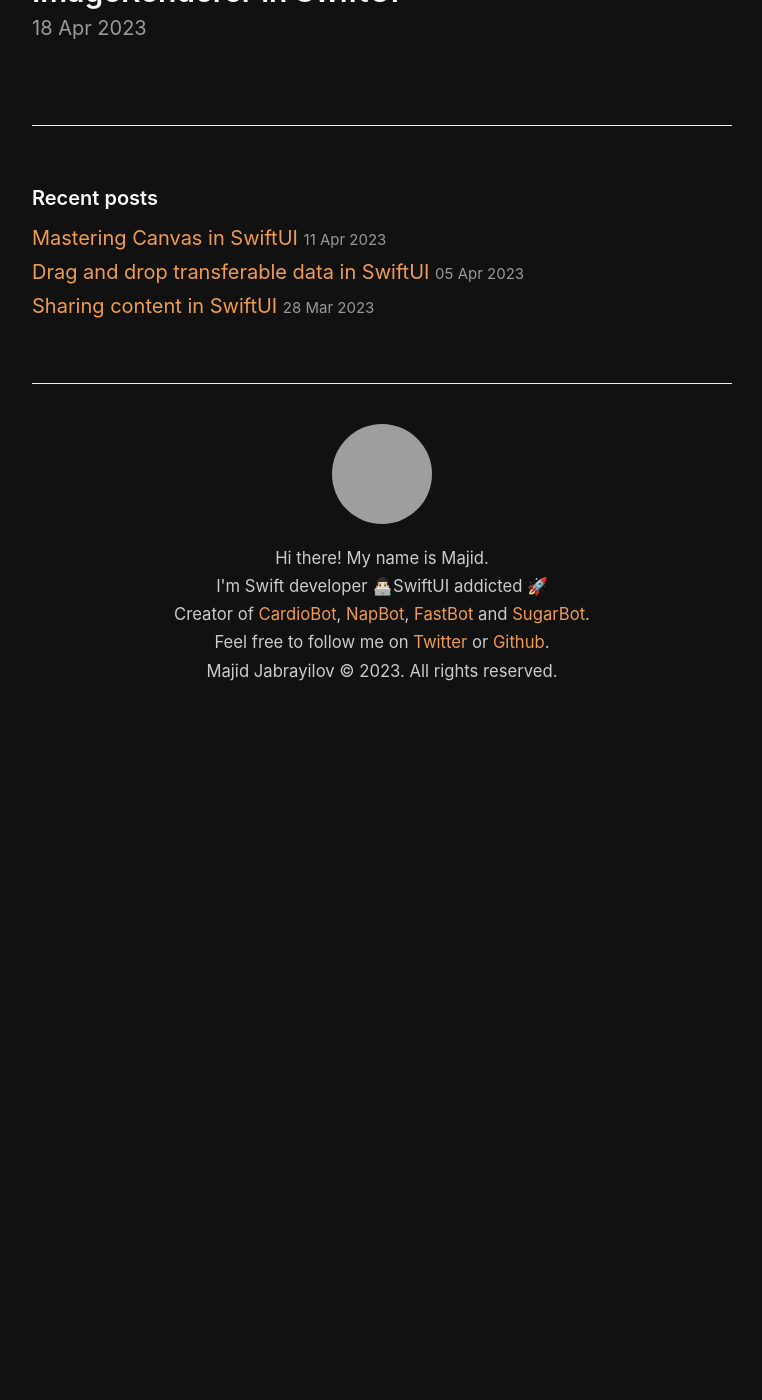
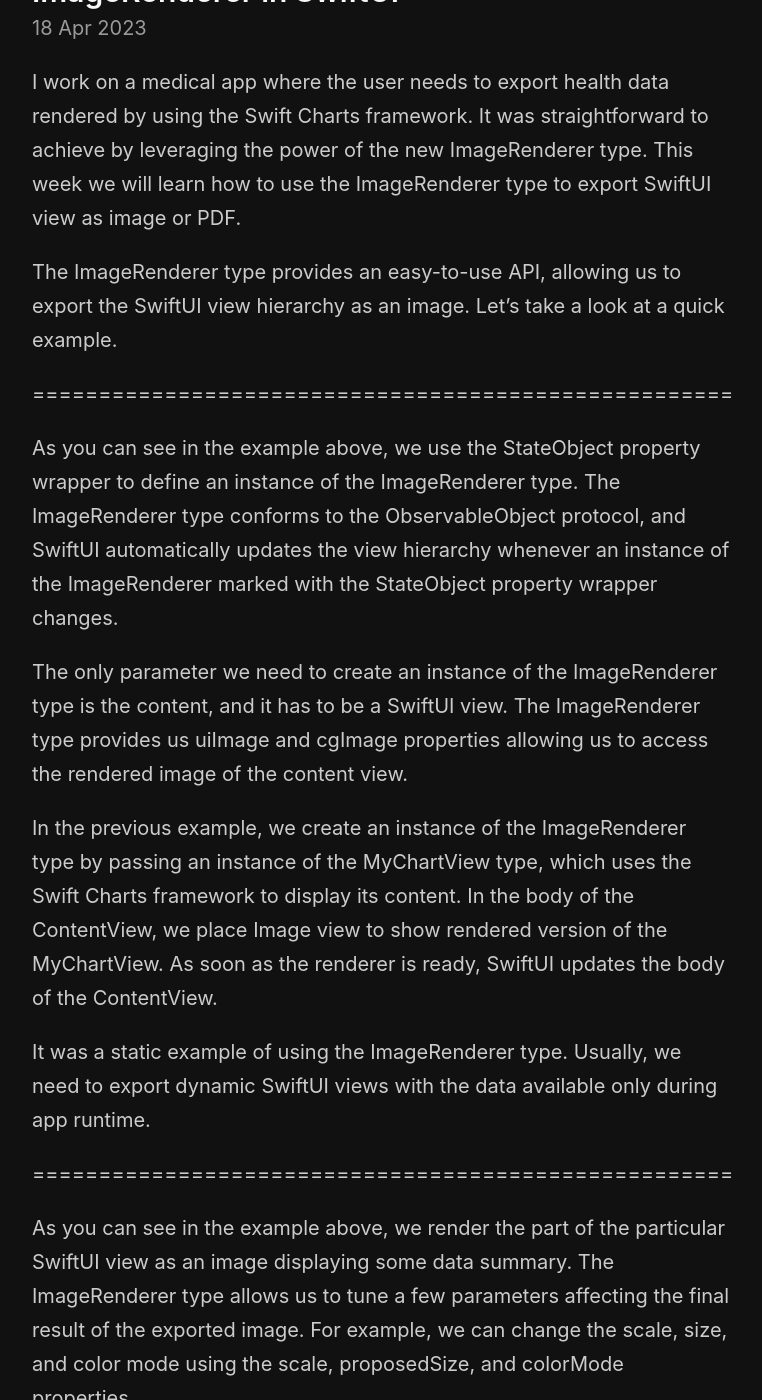
Before and after one commit to mecid/mecid.github.io, a Jekyll site: the page built from _posts/2023-04-18-imagerenderer-in-swiftui.md, in a window 1280 px wide and 1400 px high, scrolled down 211 px. Shown: the whole window, without its empty margins (258-1020 px from the left). Built offline with Jekyll 4.4.1, drawn with Linux system fonts in a browser that asks for light colours; before the commit the page ends 936 px from its top, so only the background shows below that; some of the changed text lies outside the part shown; grey boxes are pictures that could not be loaded.

Commit message:
image renderer post content added

```diff
--- a/_posts/2023-04-18-imagerenderer-in-swiftui.md
+++ b/_posts/2023-04-18-imagerenderer-in-swiftui.md
@@ -2,3 +2,29 @@
 title: ImageRenderer in SwiftUI
 layout: post
 ---
+
+I work on a medical app where the user needs to export health data rendered by using the Swift Charts framework. It was straightforward to achieve by leveraging the power of the new ImageRenderer type. This week we will learn how to use the ImageRenderer type to export SwiftUI view as image or PDF.
+
+The ImageRenderer type provides an easy-to-use API, allowing us to export the SwiftUI view hierarchy as an image. Let's take a look at a quick example.
+
+=====================================================
+
+As you can see in the example above, we use the StateObject property wrapper to define an instance of the ImageRenderer type. The ImageRenderer type conforms to the ObservableObject protocol, and SwiftUI automatically updates the view hierarchy whenever an instance of the ImageRenderer marked with the StateObject property wrapper changes.
+
+The only parameter we need to create an instance of the ImageRenderer type is the content, and it has to be a SwiftUI view. The ImageRenderer type provides us uiImage and cgImage properties allowing us to access the rendered image of the content view.
+
+In the previous example, we create an instance of the ImageRenderer type by passing an instance of the MyChartView type, which uses the Swift Charts framework to display its content. In the body of the ContentView, we place Image view to show rendered version of the MyChartView. As soon as the renderer is ready, SwiftUI updates the body of the ContentView.
+
+It was a static example of using the ImageRenderer type. Usually, we need to export dynamic SwiftUI views with the data available only during app runtime.
+
+=====================================================
+
+As you can see in the example above, we render the part of the particular SwiftUI view as an image displaying some data summary. The ImageRenderer type allows us to tune a few parameters affecting the final result of the exported image. For example, we can change the scale, size, and color mode using the scale, proposedSize, and colorMode properties.
+
+=====================================================
+
+Another exciting feature of the ImageRenderer type is the ability to draw the rendered image in any instance of the CGContext type. It means you can use the ImageRenderer to make an image of SwiftUI view a part of your PDF context.
+
+=====================================================
+
+As you can see in the example above, we create an instance of the CGContext to generate a PDF file. We use the render function of the ImageRenderer type allowing us to access the size of the image displaying a SwiftUI view, and the renderer function that we can use to inject the image into an instance of the CGContext type.
```
